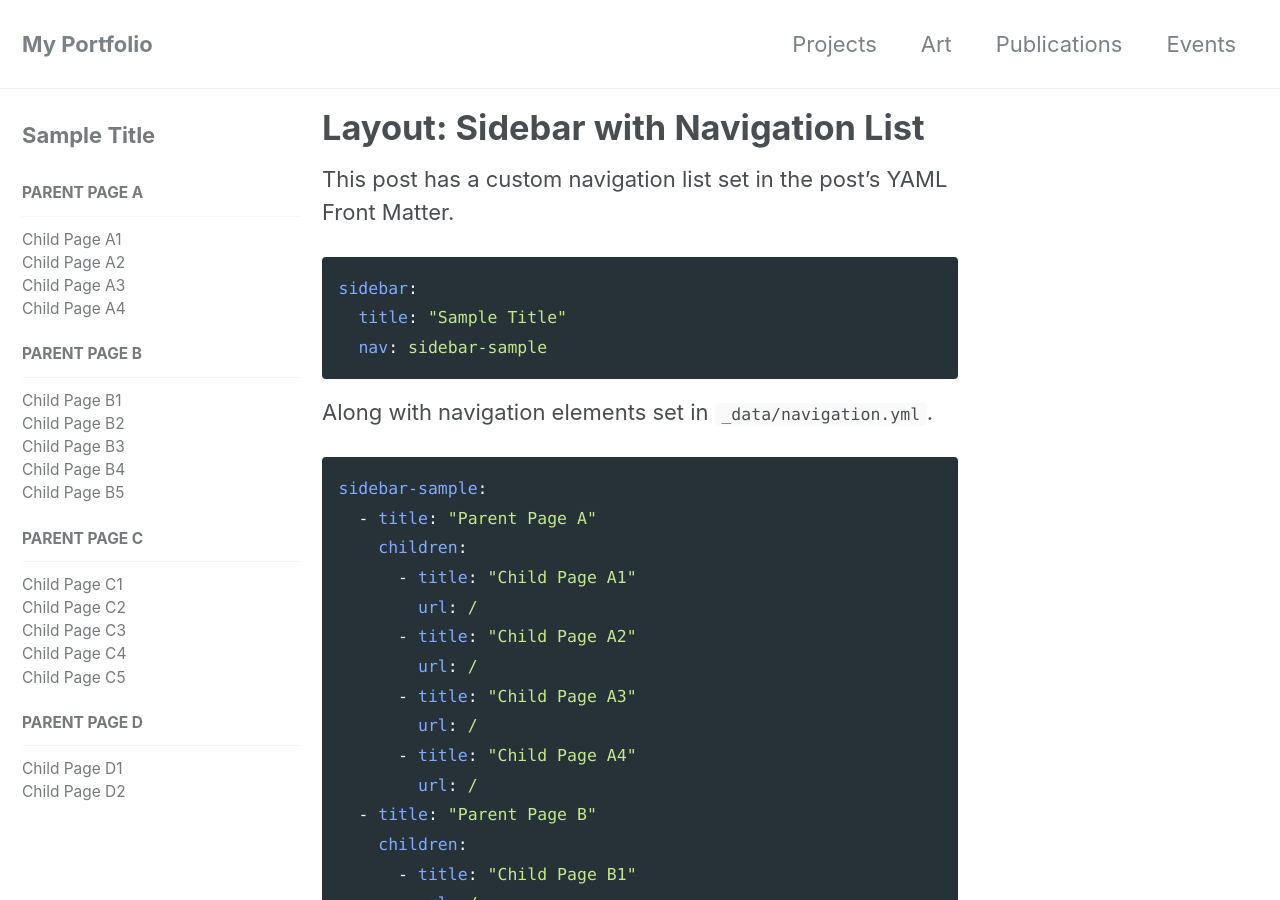
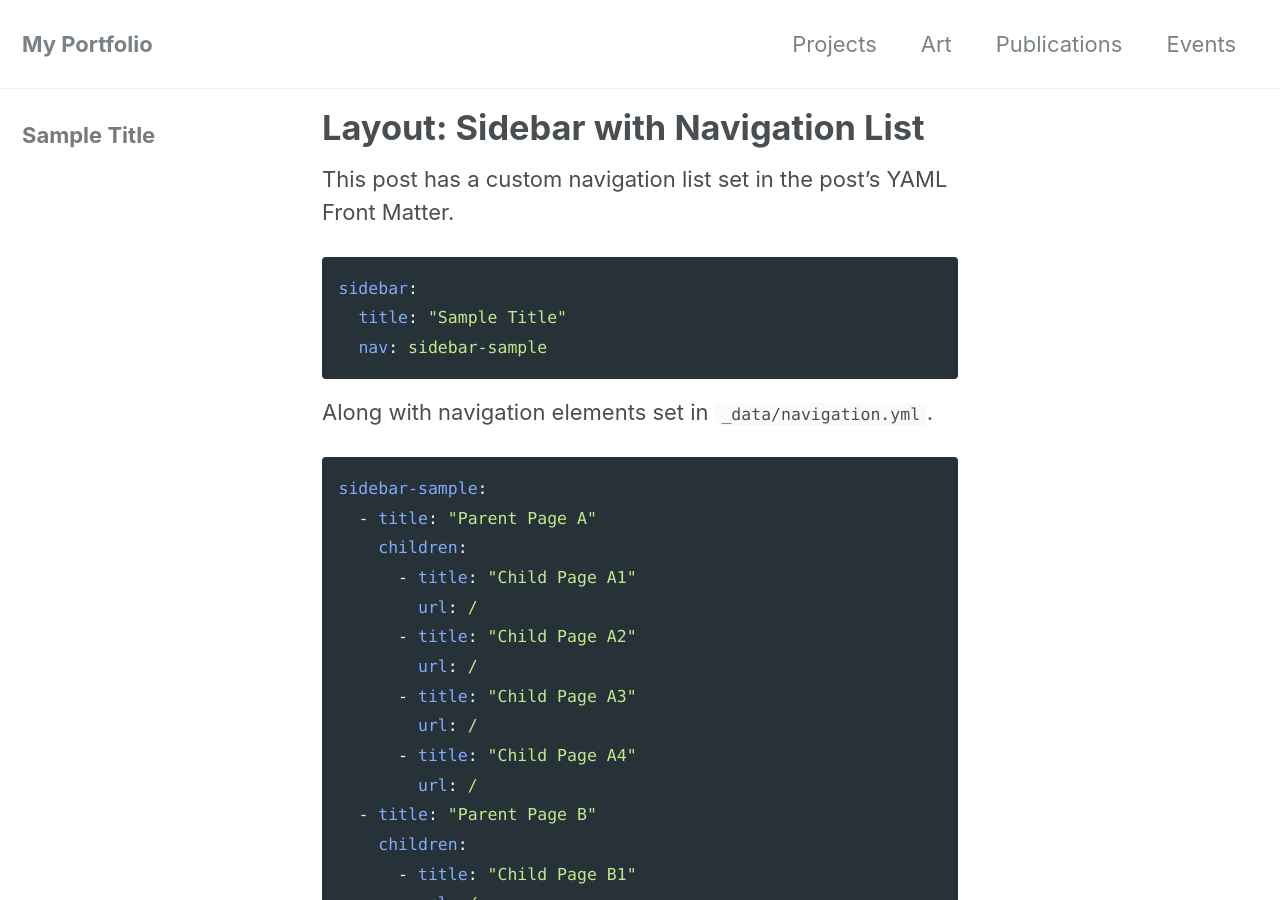
Before and after one commit to neurohazardous/neurohazardous, a Jekyll site: the page built from _posts/2012-03-15-layout-sidebar-nav-list.md, in a window 1280 px wide and 900 px high. Built offline with Jekyll 4.4.1, drawn with Linux system fonts in a browser that asks for light colours; nearby versions of some CDN libraries.

Commit message:
Update navigation.yml

```diff
--- a/_data/navigation.yml
+++ b/_data/navigation.yml
@@ -1,53 +1,10 @@
 # main links
 main:
   - title: "Projects"
-    url: /portfolio/
+    url: /projects/
   - title: "Art"
-    url: /collection-archive/
+    url: /art/
   - title: "Publications"
-    url: /terms/
+    url: /publications/
   - title: "Events"
     url: /events/
-
-# sidebar navigation list sample
-sidebar-sample:
-  - title: "Parent Page A"
-    children:
-      - title: "Child Page A1"
-        url: /
-      - title: "Child Page A2"
-        url: /
-      - title: "Child Page A3"
-        url: /
-      - title: "Child Page A4"
-        url: /
-  - title: "Parent Page B"
-    children:
-      - title: "Child Page B1"
-        url: /
-      - title: "Child Page B2"
-        url: /
-      - title: "Child Page B3"
-        url: /
-      - title: "Child Page B4"
-        url: /
-      - title: "Child Page B5"
-        url: /
-  - title: "Parent Page C"
-    children:
-      - title: "Child Page C1"
-        url: /
-      - title: "Child Page C2"
-        url: /
-      - title: "Child Page C3"
-        url: /
-      - title: "Child Page C4"
-        url: /
-      - title: "Child Page C5"
-        url: /
-  - title: "Parent Page D"
-    children:
-      - title: "Child Page D1"
-        url: /
-      - title: "Child Page D2"
-        url: /
```
